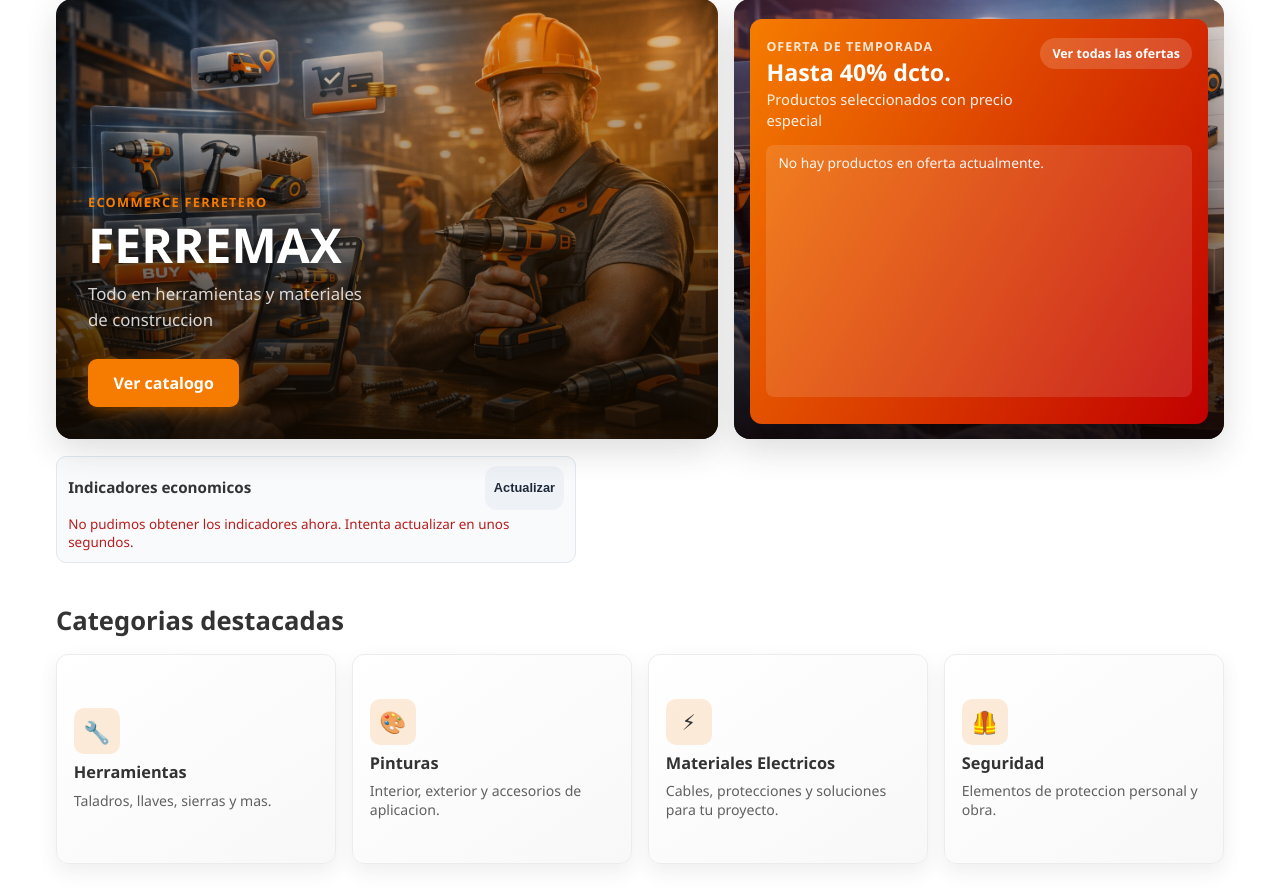
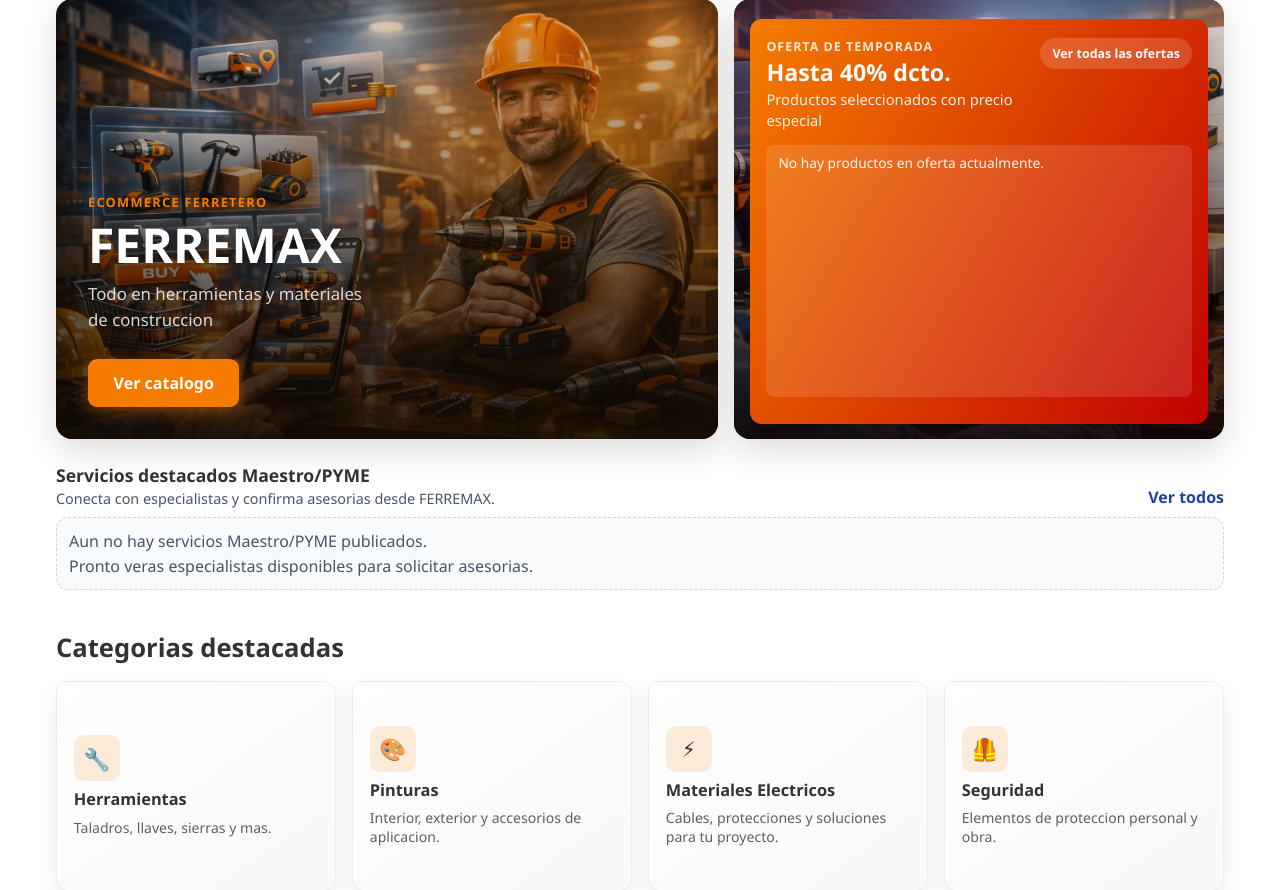
Before and after one commit to JoseNoeT/Ferramas, a Django app: page / in a window 1280 px wide. Shown: the part 106-996 px from the top of the page. Run offline with Django 4.2, Linux system fonts and the light colour scheme; tables that the repository leaves empty hold one stand-in row (values such as "Sample post"); grey boxes marked "Sample" are stand-in pictures; data that the repository does not hold is empty.

Commit message:
feat: agregar franja de servicios maestro pyme en home

```diff
--- a/backend/apps/usuarios/views.py
+++ b/backend/apps/usuarios/views.py
@@ -54,6 +54,7 @@ from django.utils.http import url_has_allowed_host_and_scheme
 
 from apps.catalogo import services as catalogo_services
 from apps.catalogo.models import Categoria, Producto
+from apps.maestros.models import PerfilMaestroPyme, ServicioMaestro
 
 from .forms import LoginForm, RegistroForm, UsuarioInternoCreateForm, UsuarioInternoUpdateForm
 from .models import Usuario
@@ -112,6 +113,14 @@ def _requiere_contador(view_func):
 def home_view(request):
     ahora = timezone.now()
     productos_destacados = catalogo_services.obtener_productos_activos()[:4]
+    servicios_maestro_destacados = (
+        ServicioMaestro.objects.filter(
+            activo=True,
+            maestro__estado=PerfilMaestroPyme.Estado.APROBADO,
+        )
+        .select_related("maestro", "maestro__usuario")
+        .order_by("-creado_en")[:9]
+    )
     productos_oferta = (
         Producto.objects.select_related("categoria")
         .filter(
@@ -129,6 +138,7 @@ def home_view(request):
         {
             "productos_destacados": productos_destacados,
             "productos_oferta": productos_oferta,
+            "servicios_maestro_destacados": servicios_maestro_destacados,
         },
     )
 
--- /dev/null
+++ b/frontend/static/css/components/franja_home_servicios.css
@@ -0,0 +1,179 @@
+.franja-home {
+    margin: 0.75rem 0 1.1rem;
+}
+
+.franja-home__header {
+    display: flex;
+    justify-content: space-between;
+    align-items: flex-end;
+    gap: 0.9rem;
+    margin-bottom: 0.55rem;
+}
+
+.franja-home__header h2 {
+    margin: 0;
+    font-size: 1.1rem;
+}
+
+.franja-home__header p {
+    margin: 0.15rem 0 0;
+    color: #475569;
+    font-size: 0.9rem;
+}
+
+.franja-home__ver-todos {
+    text-decoration: none;
+    font-weight: 700;
+    color: #1e40af;
+    white-space: nowrap;
+}
+
+.franja-home__viewport {
+    overflow: hidden;
+    border-radius: 12px;
+}
+
+.franja-home__track {
+    display: flex;
+    gap: 1rem;
+    width: max-content;
+    animation: franja-home-slide 35s linear infinite;
+}
+
+.franja-home__group {
+    display: flex;
+    gap: 1rem;
+}
+
+.franja-home__item {
+    width: 320px;
+    min-height: 170px;
+    border: 1px solid #e2e8f0;
+    border-radius: 12px;
+    background: #ffffff;
+    padding: 0.72rem;
+    display: flex;
+    flex-direction: column;
+    gap: 0.32rem;
+}
+
+.franja-home__meta {
+    margin: 0;
+    font-size: 0.78rem;
+    color: #64748b;
+    font-weight: 700;
+}
+
+.franja-home__titulo {
+    margin: 0;
+    font-size: 0.98rem;
+    line-height: 1.25;
+}
+
+.franja-home__autor {
+    margin: 0;
+    font-size: 0.78rem;
+    color: #334155;
+}
+
+.franja-home__desc {
+    margin: 0;
+    font-size: 0.84rem;
+    color: #334155;
+    line-height: 1.35;
+}
+
+.franja-home__cargo {
+    margin: auto 0 0;
+    font-size: 0.82rem;
+    font-weight: 700;
+    color: #0f172a;
+}
+
+.franja-home__cta {
+    margin-top: 0.25rem;
+    display: inline-flex;
+    align-items: center;
+    justify-content: center;
+    text-decoration: none;
+    font-size: 0.82rem;
+    font-weight: 700;
+    border-radius: 8px;
+    padding: 0.4rem 0.6rem;
+    background: #1e293b;
+    color: #ffffff;
+}
+
+.franja-home__cta--disabled {
+    background: #94a3b8;
+    color: #f8fafc;
+}
+
+.franja-home__item--indicador {
+    background: transparent;
+    border-style: dashed;
+    border-color: #cbd5e1;
+    padding: 0.45rem;
+}
+
+.franja-home__item--indicador [data-indicadores-component] {
+    margin: 0 !important;
+    height: 100%;
+    min-height: 100%;
+}
+
+.franja-home__vacio {
+    border: 1px dashed #cbd5e1;
+    border-radius: 12px;
+    padding: 0.75rem;
+    background: #f8fafc;
+}
+
+.franja-home__vacio p {
+    margin: 0;
+    color: #475569;
+}
+
+.franja-home__vacio p + p {
+    margin-top: 0.2rem;
+}
+
+.franja-home:hover .franja-home__track,
+.franja-home:focus-within .franja-home__track {
+    animation-play-state: paused;
+}
+
+@keyframes franja-home-slide {
+    from {
+        transform: translateX(0);
+    }
+    to {
+        transform: translateX(calc(-50% - 0.5rem));
+    }
+}
+
+@media (prefers-reduced-motion: reduce) {
+    .franja-home__track {
+        animation: none;
+    }
+}
+
+@media (max-width: 900px) {
+    .franja-home__header {
+        flex-wrap: wrap;
+        align-items: flex-start;
+    }
+
+    .franja-home__viewport {
+        overflow-x: auto;
+        scrollbar-width: thin;
+    }
+
+    .franja-home__track {
+        animation: none;
+    }
+
+    .franja-home__item {
+        width: min(86vw, 320px);
+    }
+}
--- a/frontend/templates/base/head.html
+++ b/frontend/templates/base/head.html
@@ -10,6 +10,7 @@
 <link rel="stylesheet" href="{% static 'css/components/footer.css' %}">
 <link rel="stylesheet" href="{% static 'css/components/hero.css' %}">
 <link rel="stylesheet" href="{% static 'css/components/product-card.css' %}">
+<link rel="stylesheet" href="{% static 'css/components/franja_home_servicios.css' %}">
 <link rel="stylesheet" href="{% static 'css/pages/home.css' %}">
 <link rel="stylesheet" href="{% static 'css/pages/login.css' %}">
 <link rel="stylesheet" href="{% static 'css/pages/catalogo.css' %}">
--- /dev/null
+++ b/frontend/templates/components/franja_home_servicios.html
@@ -0,0 +1,74 @@
+<section class="franja-home" aria-labelledby="franja-servicios-title">
+    <div class="franja-home__header">
+        <div>
+            <h2 id="franja-servicios-title">Servicios destacados Maestro/PYME</h2>
+            <p>Conecta con especialistas y confirma asesorias desde FERREMAX.</p>
+        </div>
+        <a href="{% url 'servicios_maestros' %}" class="franja-home__ver-todos">Ver todos</a>
+    </div>
+
+    {% if servicios_maestro_destacados %}
+    <div class="franja-home__viewport">
+        <div class="franja-home__track">
+            <div class="franja-home__group">
+                {% for servicio in servicios_maestro_destacados %}
+                <article class="franja-home__item" tabindex="0">
+                    <p class="franja-home__meta">
+                        {{ servicio.rubro }}
+                        {% if servicio.maestro.oficio %}
+                            · {{ servicio.maestro.oficio }}
+                        {% endif %}
+                    </p>
+                    <h3 class="franja-home__titulo">{{ servicio.titulo }}</h3>
+                    <p class="franja-home__autor">
+                        {{ servicio.maestro.get_tipo_display }} · {{ servicio.maestro.usuario.email }}
+                    </p>
+                    <p class="franja-home__desc">{{ servicio.descripcion|truncatechars:120 }}</p>
+                    <p class="franja-home__cargo">Confirmacion: $5.000</p>
+                    {% if user.is_authenticated %}
+                        <a class="franja-home__cta" href="{% url 'solicitud_asesoria_maestro_detalle' servicio.id %}">Solicitar asesoria</a>
+                    {% else %}
+                        <a class="franja-home__cta" href="{% url 'login' %}?next={% url 'solicitud_asesoria_maestro_detalle' servicio.id %}">Ver servicio</a>
+                    {% endif %}
+                </article>
+                {% if forloop.counter|divisibleby:3 %}
+                <article class="franja-home__item franja-home__item--indicador" tabindex="0">
+                    {% include "components/indicadores_economicos.html" %}
+                </article>
+                {% endif %}
+                {% endfor %}
+            </div>
+
+            <div class="franja-home__group" aria-hidden="true">
+                {% for servicio in servicios_maestro_destacados %}
+                <article class="franja-home__item">
+                    <p class="franja-home__meta">
+                        {{ servicio.rubro }}
+                        {% if servicio.maestro.oficio %}
+                            · {{ servicio.maestro.oficio }}
+                        {% endif %}
+                    </p>
+                    <h3 class="franja-home__titulo">{{ servicio.titulo }}</h3>
+                    <p class="franja-home__autor">
+                        {{ servicio.maestro.get_tipo_display }} · {{ servicio.maestro.usuario.email }}
+                    </p>
+                    <p class="franja-home__desc">{{ servicio.descripcion|truncatechars:120 }}</p>
+                    <p class="franja-home__cargo">Confirmacion: $5.000</p>
+                    <span class="franja-home__cta franja-home__cta--disabled">Disponible en listado</span>
+                </article>
+                {% if forloop.counter|divisibleby:3 %}
+                <article class="franja-home__item franja-home__item--indicador">
+                    {% include "components/indicadores_economicos.html" %}
+                </article>
+                {% endif %}
+                {% endfor %}
+            </div>
+        </div>
+    </div>
+    {% else %}
+    <div class="franja-home__vacio">
+        <p>Aun no hay servicios Maestro/PYME publicados.</p>
+        <p>Pronto veras especialistas disponibles para solicitar asesorias.</p>
+    </div>
+    {% endif %}
+</section>
--- a/frontend/templates/pages/home.html
+++ b/frontend/templates/pages/home.html
@@ -4,9 +4,7 @@
 {% block content %}
 	{% include "components/hero.html" %}
 
-	<div style="max-width: 520px; width: 100%; margin: 0.35rem 0 0.6rem;">
-		{% include "components/indicadores_economicos.html" %}
-	</div>
+	{% include "components/franja_home_servicios.html" %}
 
 	<section class="home-section" aria-labelledby="categorias-title">
 		<div class="section-heading">
```
